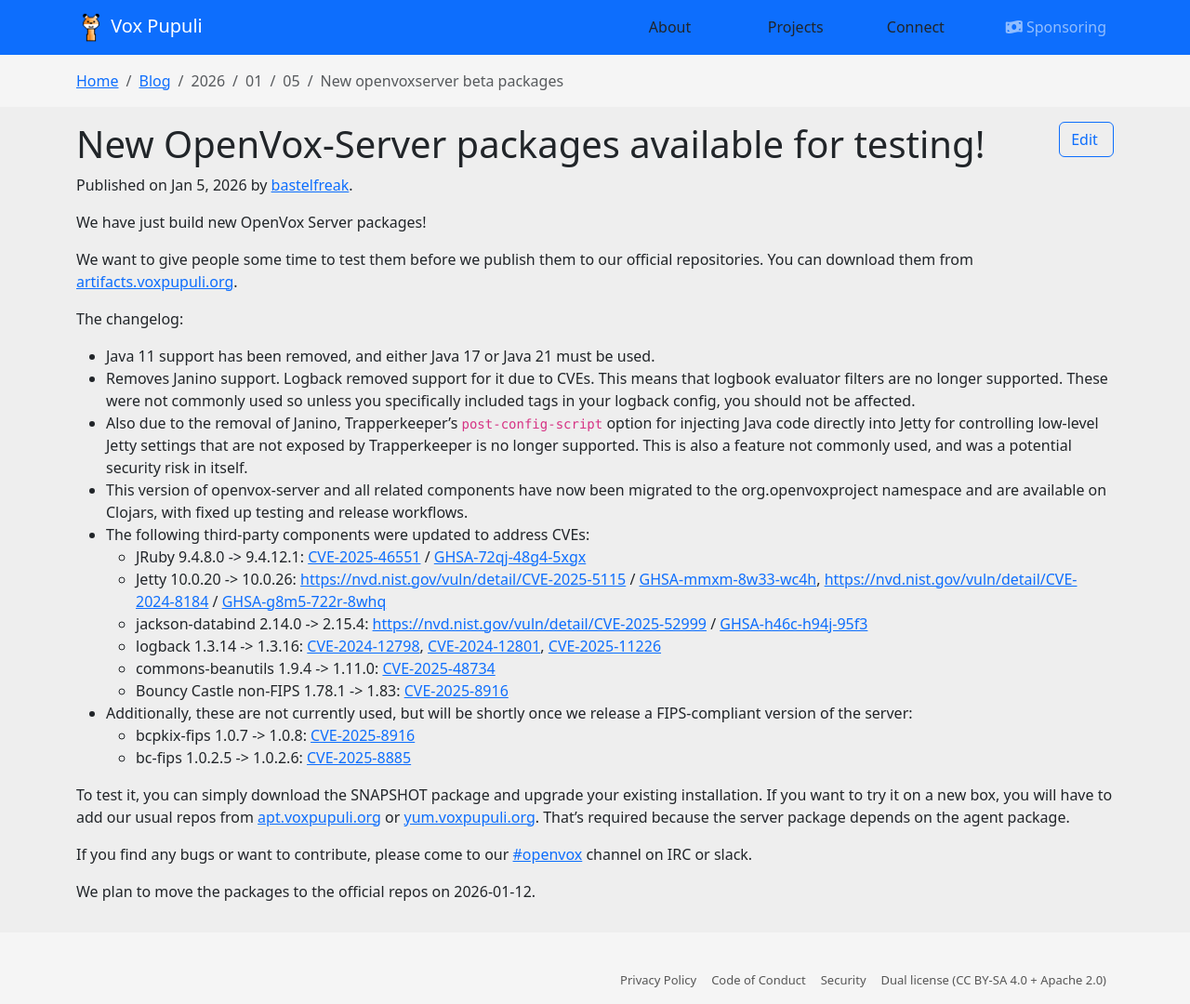
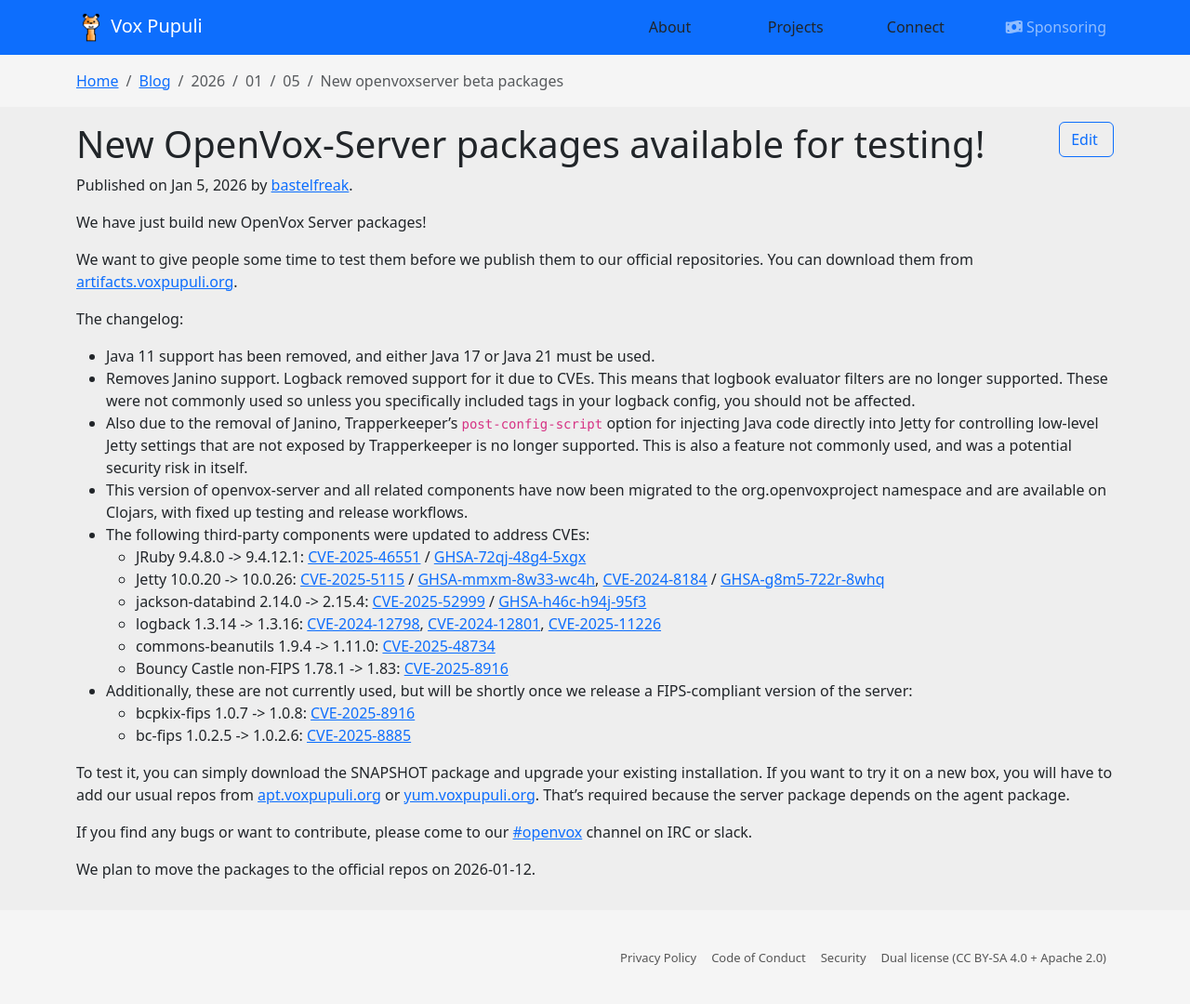
Before and after one commit to voxpupuli/voxpupuli.github.io, a Jekyll site: the page built from _posts/2026-01-05-new-openvoxserver-beta-packages.md, in a window 1280 px wide. Shown: the whole page at 93% size. Built offline with Jekyll 4.4.1, drawn with Linux system fonts in a browser that asks for light colours; nearby versions of some CDN libraries; after the commit the page ends 1056 px from its top, so only the background shows below that; some of the changed lines change nothing that is shown.

Commit message:
fix transposed markdown links

```diff
--- a/_posts/2026-01-05-new-openvoxserver-beta-packages.md
+++ b/_posts/2026-01-05-new-openvoxserver-beta-packages.md
@@ -17,8 +17,8 @@
 * This version of openvox-server and all related components have now been migrated to the org.openvoxproject namespace and are available on Clojars, with fixed up testing and release workflows.
 * The following third-party components were updated to address CVEs:
     * JRuby 9.4.8.0 -> 9.4.12.1: [CVE-2025-46551](https://nvd.nist.gov/vuln/detail/CVE-2025-46551) / [GHSA-72qj-48g4-5xgx](https://github.com/advisories/GHSA-72qj-48g4-5xgx)
-    * Jetty 10.0.20 -> 10.0.26: [https://nvd.nist.gov/vuln/detail/CVE-2025-5115](CVE-2025-5115) / [GHSA-mmxm-8w33-wc4h](https://github.com/advisories/GHSA-mmxm-8w33-wc4h), [https://nvd.nist.gov/vuln/detail/CVE-2024-8184](CVE-2024-8184) / [GHSA-g8m5-722r-8whq](https://github.com/advisories/GHSA-g8m5-722r-8whq)
-    * jackson-databind 2.14.0 -> 2.15.4: [https://nvd.nist.gov/vuln/detail/CVE-2025-52999](CVE-2025-52999) / [GHSA-h46c-h94j-95f3](https://github.com/advisories/GHSA-h46c-h94j-95f3)
+    * Jetty 10.0.20 -> 10.0.26: [CVE-2025-5115](https://nvd.nist.gov/vuln/detail/CVE-2025-5115) / [GHSA-mmxm-8w33-wc4h](https://github.com/advisories/GHSA-mmxm-8w33-wc4h), [CVE-2024-8184](https://nvd.nist.gov/vuln/detail/CVE-2024-8184) / [GHSA-g8m5-722r-8whq](https://github.com/advisories/GHSA-g8m5-722r-8whq)
+    * jackson-databind 2.14.0 -> 2.15.4: [CVE-2025-52999](https://nvd.nist.gov/vuln/detail/CVE-2025-52999) / [GHSA-h46c-h94j-95f3](https://github.com/advisories/GHSA-h46c-h94j-95f3)
     * logback 1.3.14 -> 1.3.16: [CVE-2024-12798](https://nvd.nist.gov/vuln/detail/CVE-2024-12798), [CVE-2024-12801](https://nvd.nist.gov/vuln/detail/CVE-2024-12801), [CVE-2025-11226](https://nvd.nist.gov/vuln/detail/CVE-2025-11226)
     * commons-beanutils 1.9.4 -> 1.11.0: [CVE-2025-48734](https://nvd.nist.gov/vuln/detail/CVE-2025-48734)
     * Bouncy Castle non-FIPS 1.78.1 -> 1.83: [CVE-2025-8916](https://nvd.nist.gov/vuln/detail/CVE-2025-8916)
```
